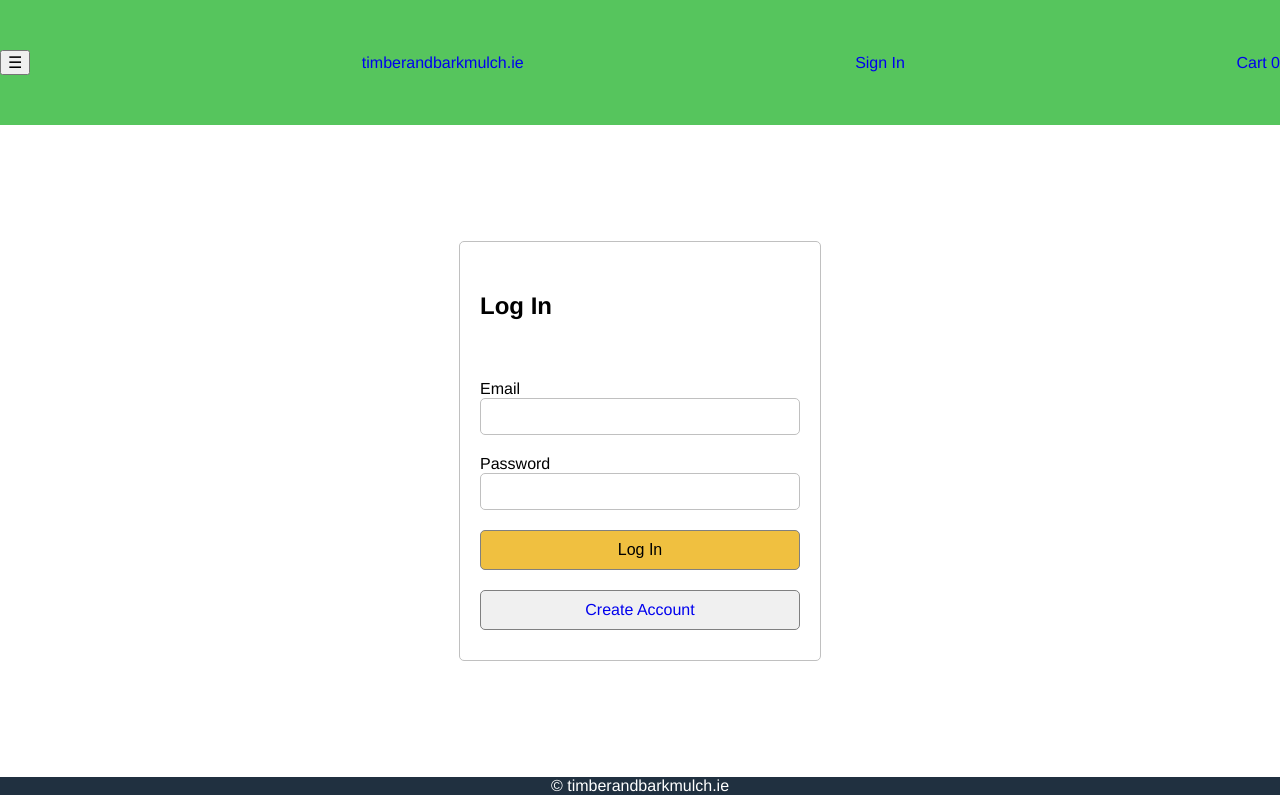
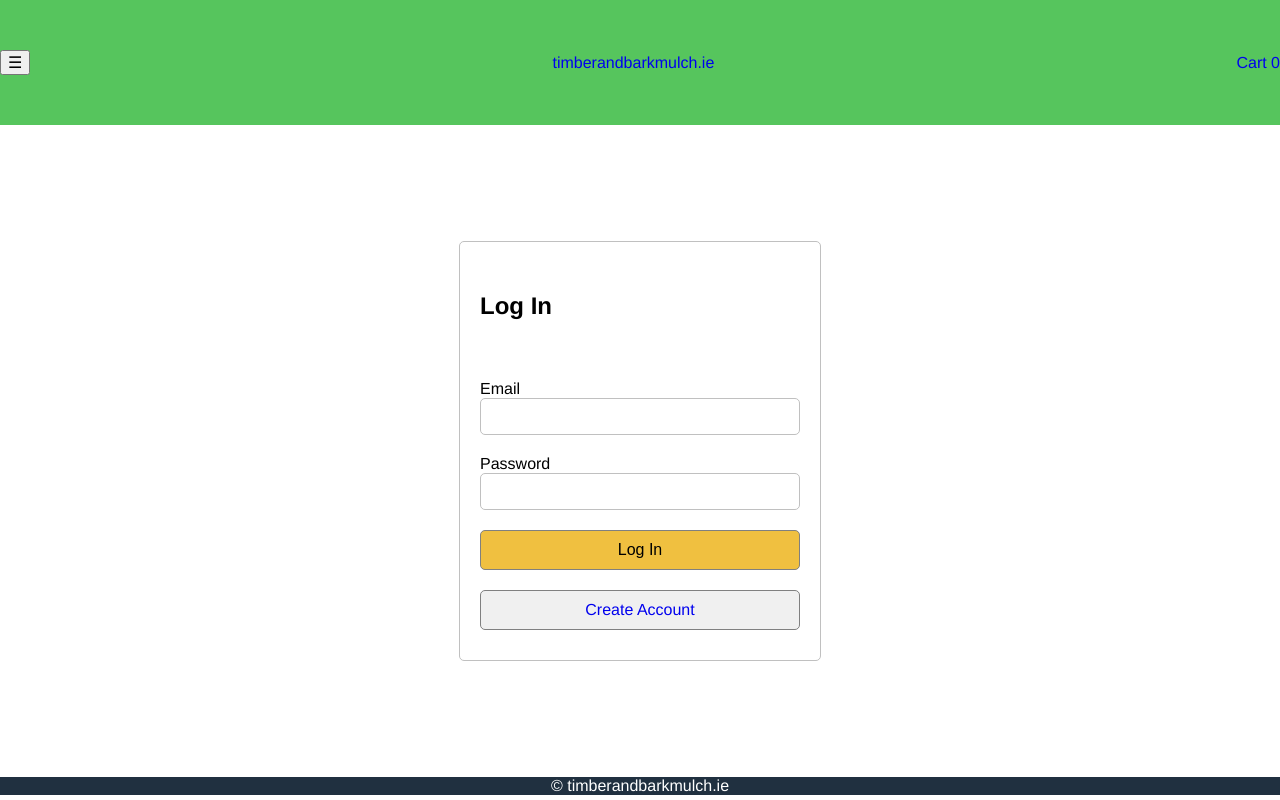
Before and after one commit to eoinlynchcodes/timberandbarkmulch-store, a React (Create React App) app in the folder frontend/: page /signin in a window 1280 px wide. Built offline with nearby package versions, Linux system fonts and the light colour scheme.

Commit message:
Navigation changes.

```diff
--- a/frontend/src/screensByEoin/Navigation.js
+++ b/frontend/src/screensByEoin/Navigation.js
@@ -26,9 +26,7 @@ function Navigation(props) {
           <Link to="/">timberandbarkmulch.ie</Link>
           {userInfo ? (
             <Link to="/profile">Welcome {userInfo.name}</Link>
-          ) : (
-            <Link to="/signin">Sign In</Link>
-          )}
+          ): null }
           {userInfo && userInfo.isAdmin && (
             <div className="dropdown">
               <a href="#">Admin</a>
```
Also changed, not shown: frontend/src/screensByEoin/VideoAndDesc.js (+5 -2 lines), frontend/src/imagesByEoin/locationicon.png (added).
